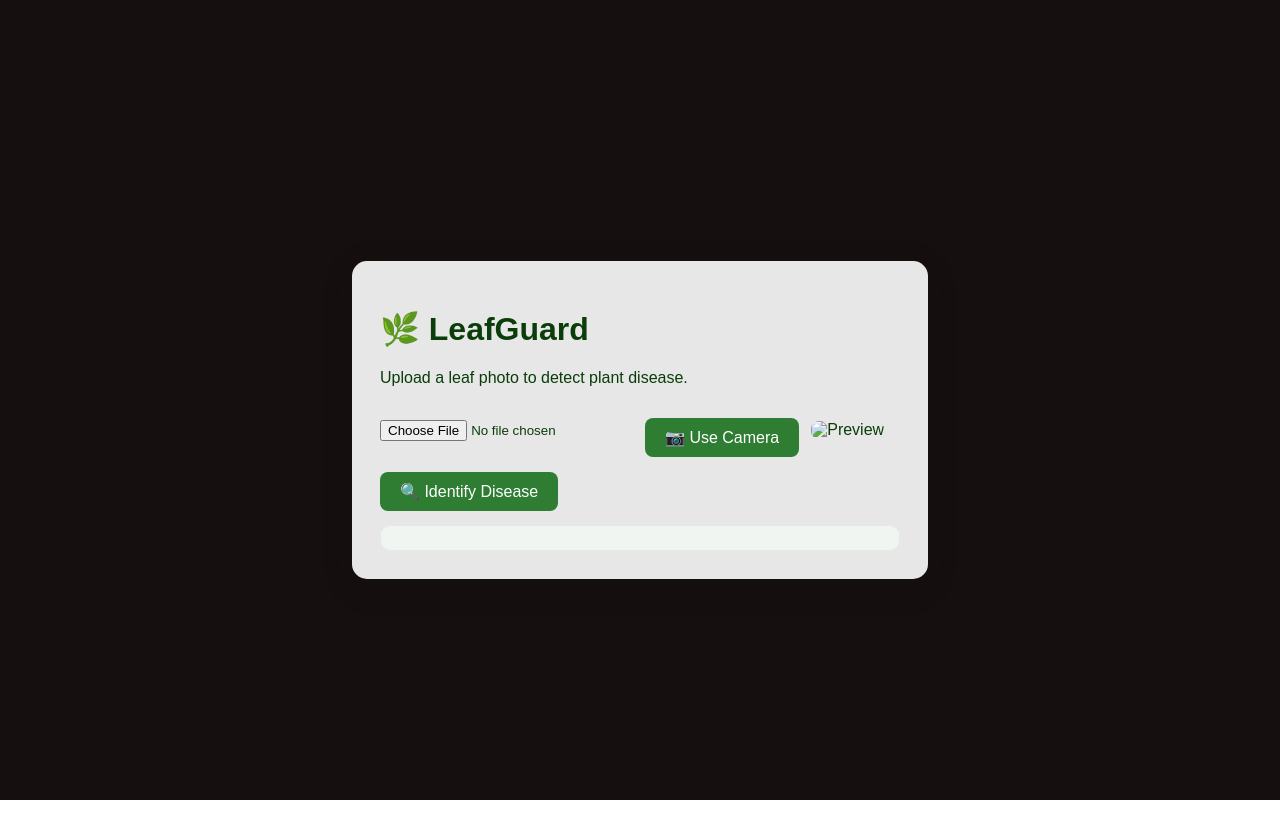
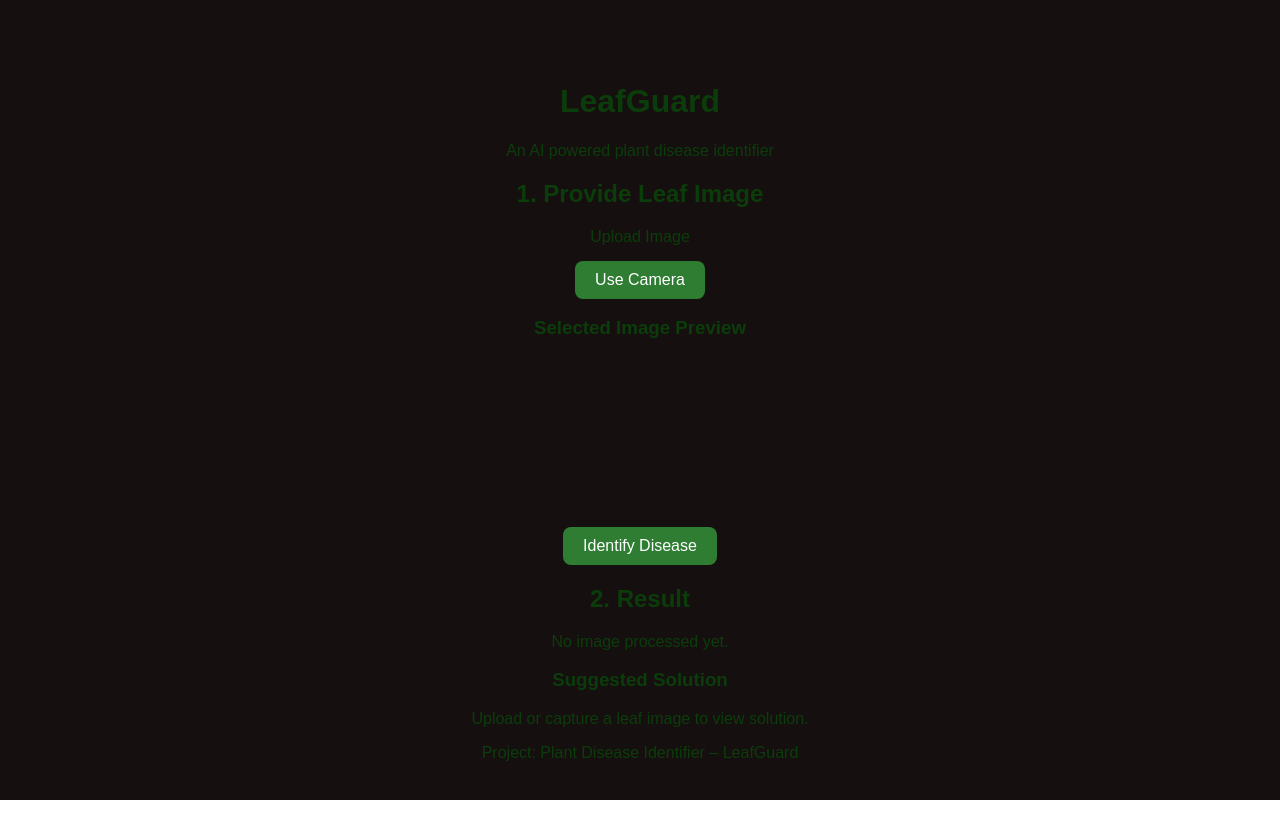
Before and after one commit to abhijeetandchoudhary-dev/LeafGuard, a website: page index.html in a window 1280 px wide. Drawn offline with Linux system fonts and the light colour scheme.

Commit message:
Updated index

```diff
--- a/index.html
+++ b/index.html
@@ -2,32 +2,75 @@
 <html lang="en">
 <head>
   <meta charset="UTF-8" />
+  <title>LeafGuard – Plant Disease Identifier</title>
   <meta name="viewport" content="width=device-width, initial-scale=1.0" />
-  <title>LeafGuard - AI Plant Disease Identifier</title>
   <link rel="stylesheet" href="style.css" />
 </head>
 <body>
-  <div class="container">
-    <h1>🌿 LeafGuard</h1>
-    <p>Upload a leaf photo to detect plant disease.</p>
+  <div class="app-container">
+    <header>
+      <h1>LeafGuard</h1>
+      <p>An AI powered plant disease identifier</p>
+    </header>
 
-    <div class="upload-section">
-      <input type="file" id="imageInput" accept="image/*" />
-      <button id="cameraButton">📷 Use Camera</button>
-      <img id="preview" src="" alt="Preview" />
-    </div>
+    <main>
+      <!-- IMAGE INPUT SECTION -->
+      <section class="input-section">
+        <h2>1. Provide Leaf Image</h2>
 
-    <button id="predictBtn">🔍 Identify Disease</button>
+        <div class="input-options">
+          <!-- File upload -->
+          <div class="input-block">
+            <label for="fileInput" class="btn">Upload Image</label>
+            <input type="file" id="fileInput" accept="image/*" style="display:none" />
+          </div>
 
-    <div id="result"></div>
-    <div id="solution" class="solution"></div>
-    <!-- loader overlay (hidden by default) -->
-    <div id="loader" class="loader hidden" aria-hidden="true" role="status">
-      <div class="spinner" aria-hidden="true"></div>
-      <div class="loader-text">Uploading image and analyzing...</div>
-    </div>
+          <!-- Camera capture -->
+          <div class="input-block">
+            <button id="openCameraBtn" class="btn">Use Camera</button>
+          </div>
+        </div>
+
+        <!-- Camera preview -->
+        <div class="camera-container" id="cameraContainer" style="display:none;">
+          <video id="video" autoplay playsinline></video>
+          <div class="camera-actions">
+            <button id="captureBtn" class="btn">Capture Photo</button>
+            <button id="closeCameraBtn" class="btn-secondary">Close Camera</button>
+          </div>
+        </div>
+
+        <!-- Preview -->
+        <div class="preview-container">
+          <h3>Selected Image Preview</h3>
+          <canvas id="previewCanvas"></canvas>
+        </div>
+
+        <button id="identifyBtn" class="btn primary-btn" disabled>
+          Identify Disease
+        </button>
+      </section>
+
+      <!-- RESULT SECTION -->
+      <section class="result-section">
+        <h2>2. Result</h2>
+        <div id="resultBox" class="result-box">
+          <p>No image processed yet.</p>
+        </div>
+
+        <h3>Suggested Solution</h3>
+        <div id="solutionBox" class="solution-box">
+          <p>Upload or capture a leaf image to view solution.</p>
+        </div>
+      </section>
+    </main>
+
+    <footer>
+      <p>Project: Plant Disease Identifier – LeafGuard</p>
+    </footer>
   </div>
 
-  <script src="api/predict.js"></script>
+  <script src="disease_solutions.js"></script>
+  <script src="script.js"></script>
 </body>
 </html>
```
Also changed, not shown: 1 other file.
